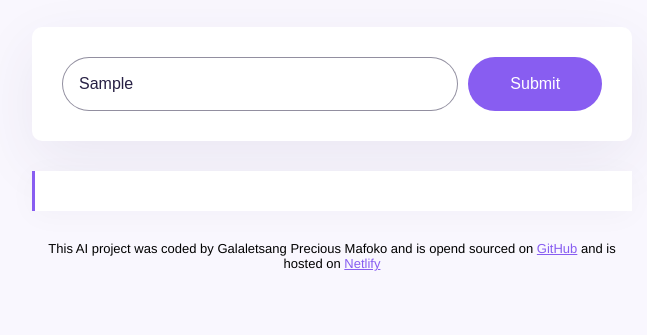
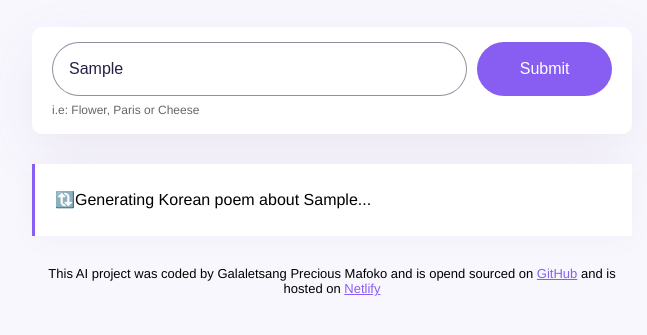
Before and after one commit to GalaletsangM/korean-poem-generator, a plain HTML site: page index.html in a window 1280 px wide. Both pictures are taken after typing "Sample" into the empty fields and a click on the input 843 px from the left and 261 px from the top of the page. Shown: the part 177-512 px from the top of the page, without its empty margins (308-955 px from the left). Drawn offline with nearby package versions, Linux system fonts and the light colour scheme; no server answers.

Commit message:
improved user experience

```diff
--- a/index.html
+++ b/index.html
@@ -14,6 +14,7 @@
         <h1>AI Korean Poem Generator</h1>
       </header>
       <main>
+        <div class="form-container">
           <form action="" id="poem-generator-form">
             <input
               type="text"
@@ -25,7 +26,10 @@
             />
             <input type="submit" class="submit-button" />
           </form>
-        <div class="poem" id="poem"></div>
+          <div class="hint">i.e: Flower, Paris or Cheese</div>
+        </div>
+
+        <div class="poem hidden" id="poem"></div>
       </main>
 
       <footer>
--- a/src/index.js
+++ b/src/index.js
@@ -15,10 +15,14 @@ function generatePoem(event) {
   let userInput = document.querySelector("#user-input");
 
   let key = "tb8746f8a332o55bf03481bf03f90fe4";
-  let prompt = `write a short poem in korean about the word "${userInput.value}", also write in the way the whole poem should be prnounced. Use html format, example : <p>hello</p>`;
+  let prompt = `write a short poem in korean about the word "${userInput.value}", also write the way the whole poem should be pronounced. Use html format, example : <p>hello</p>`;
   let context =
     "you are a great poet and you like writing short poems. Sign the poem with 'SheCodes AI' inside a <strong> element at the bottom. ";
   let url = `https://api.shecodes.io/ai/v1/generate?prompt=${prompt}&context=${context}&key=${key}`;
+
+  let poemElement = document.querySelector("#poem");
+  poemElement.classList.remove("hidden");
+  poemElement.innerHTML = `<div class="generating">🔃Generating Korean poem about ${userInput.value}...</div>`;
 
   axios.get(url).then(displayPoem);
 }
--- a/src/style.css
+++ b/src/style.css
@@ -1,10 +1,10 @@
 body {
-  background-color: #F9F7FE;
+  background-color: #f9f7fe;
   font-family: Helvetica, Arial, sans-serif;
 }
 
 a {
-  color:#885df1;
+  color: #885df1;
 }
 
 .container {
@@ -24,13 +24,23 @@ header {
   margin-bottom: 30px;
 }
 
-form {
-  display: flex;
-  padding: 30px;
+.form-container {
+  padding: 15px 20px;
   background-color: white;
   border-radius: 10px;
   box-shadow: 0px 20px 60px rgba(65, 50, 100, 0.08);
   margin-bottom: 30px;
+}
+
+form {
+  display: flex;
+}
+
+.hint {
+  line-height: 1.5;
+  margin-top: 5px;
+  opacity: 0.6;
+  font-size: 12px;
 }
 
 .instructions {
@@ -63,6 +73,10 @@ form {
   box-shadow: 0px 4px 30px 0px rgba(39, 33, 66, 0.03);
 }
 
+.hidden {
+  display: none;
+}
+
 .poem strong {
   color: #885df1;
 }
@@ -72,3 +86,19 @@ footer {
   font-size: 13px;
   margin-top: 30px;
 }
+
+.generating {
+  animation: blink-animation 1s steps(5, start) infinite;
+}
+
+@keyframes blink-animation {
+  to {
+    visibility: hidden;
+  }
+}
+
+@-webkit-keyframes blink-animation {
+  to {
+    visibility: hidden;
+  }
+}
```
Lines whose indentation alone changed are shown as unchanged.
